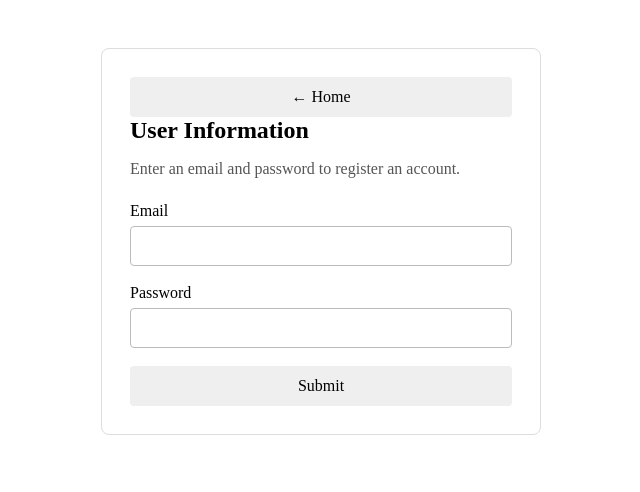
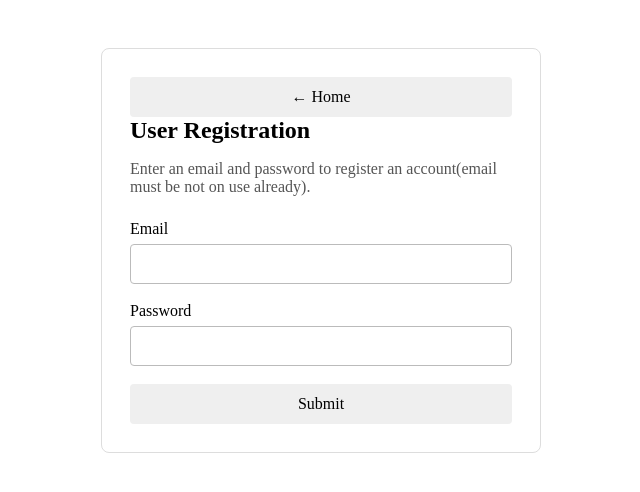
Before and after one commit to Yonder-COMP490/Yonder-COMP490-Main, a React (Vite) app: page /userinfo in a window 1280 px wide. Shown: the top 492 px of the page, without its empty margins (319-959 px from the left). Built offline with nearby package versions, Linux system fonts and the light colour scheme; no server answers.

Commit message:
front end fixed.

```diff
--- a/src/pages/Home.jsx
+++ b/src/pages/Home.jsx
@@ -16,7 +16,7 @@ function Home() {
 
       <nav>
         <Link to="/userinfo">
-          <button>User Info</button>
+          <button>User Registration</button>
         </Link>
 
         <Link to="/Activities">
--- a/src/pages/UserInfo.jsx
+++ b/src/pages/UserInfo.jsx
@@ -42,9 +42,9 @@ function UserInfo() {
           <button type="button">← Home</button>
         </Link>
 
-        <h1>User Information</h1>
+        <h1>User Registration</h1>
 
-        <p>Enter an email and password to register an account.</p>
+        <p>Enter an email and password to register an account(email must be not on use already).</p>
 
         <form onSubmit={handleSubmit}>
 
```
